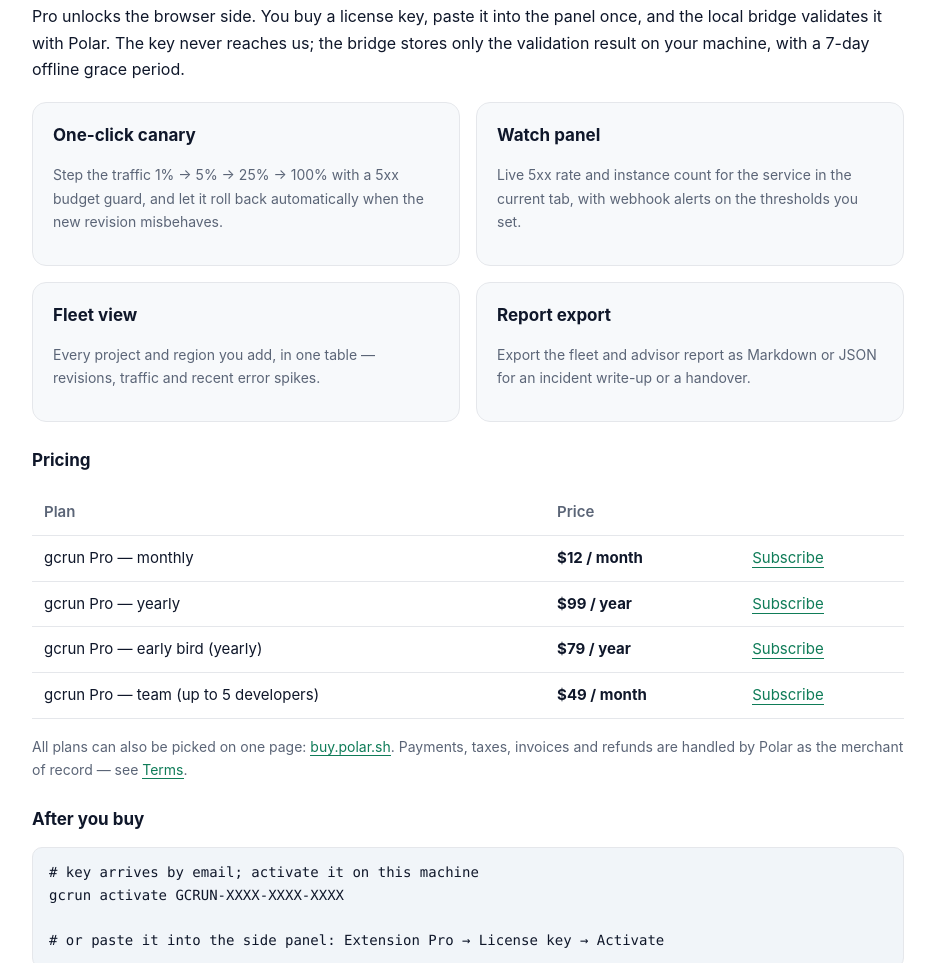
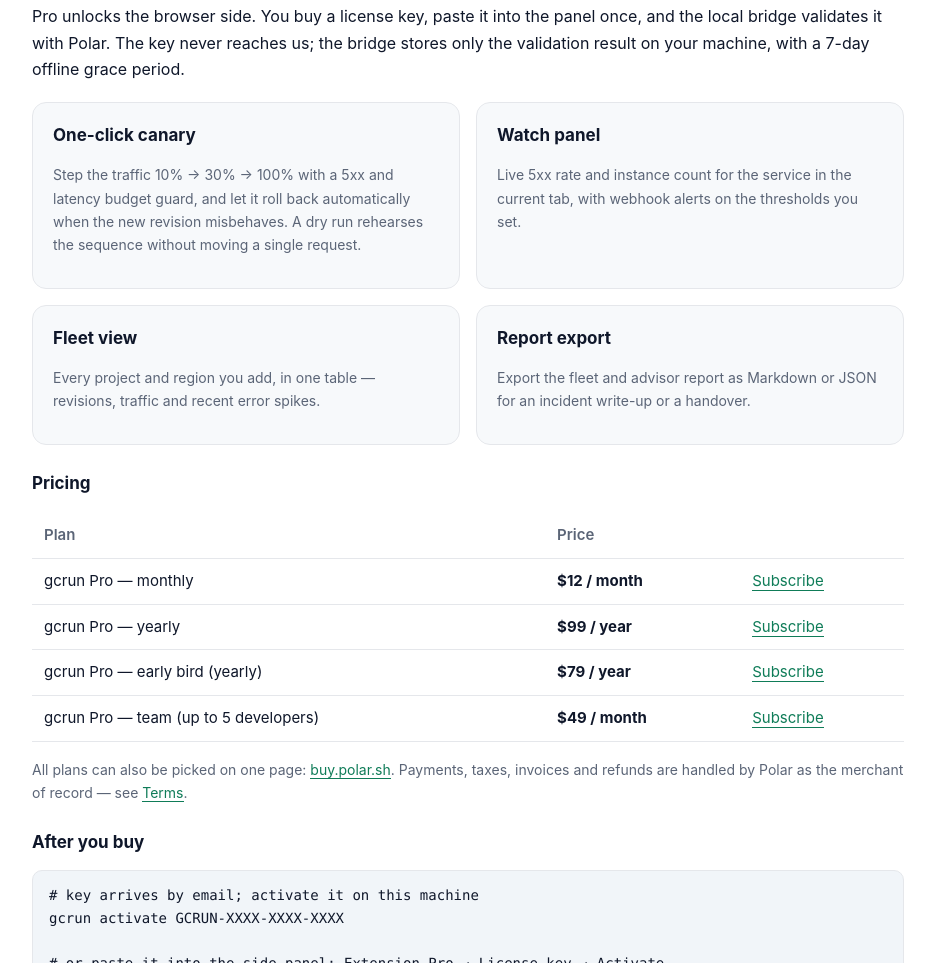
Before and after one commit to zitrocy/gcrun-releases, a plain HTML site: page index.html in a window 1280 px wide. Shown: the part 1365-2328 px from the top of the page, without its empty margins (172-1107 px from the left). Drawn offline with Linux system fonts and the light colour scheme.

Commit message:
fix(pages): canary steps are 10/30/100

```diff
--- a/index.html
+++ b/index.html
@@ -106,8 +106,9 @@ gcrun serve            # local bridge the Chrome side panel talks to (127.0.0.1:
     <div class="grid">
       <div class="card">
         <h3>One-click canary</h3>
-        <p class="small">Step the traffic 1% → 5% → 25% → 100% with a 5xx budget guard, and let it
-          roll back automatically when the new revision misbehaves.</p>
+        <p class="small">Step the traffic 10% → 30% → 100% with a 5xx and latency budget guard, and
+          let it roll back automatically when the new revision misbehaves. A dry run rehearses the
+          sequence without moving a single request.</p>
       </div>
       <div class="card">
         <h3>Watch panel</h3>
```
